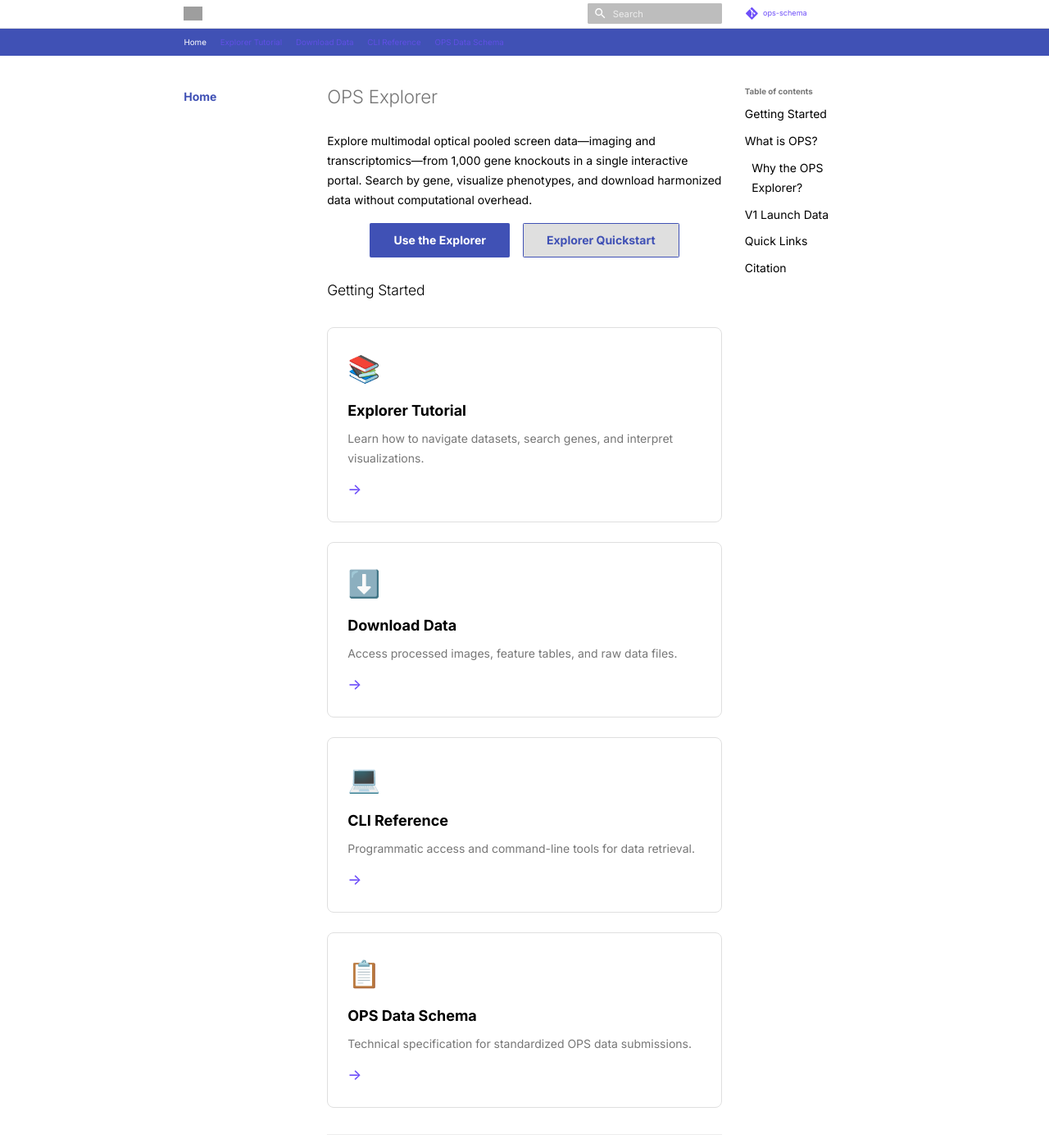
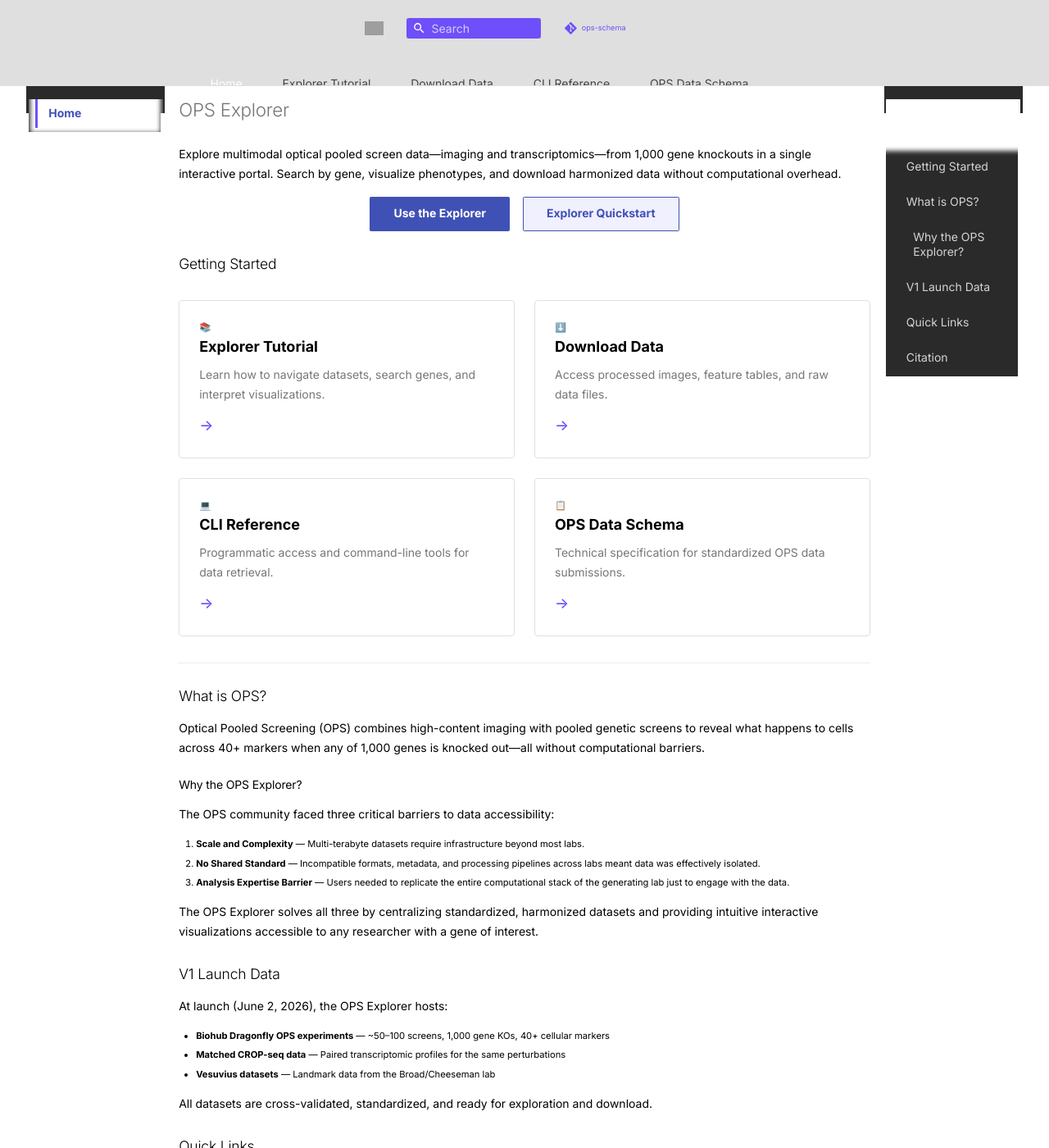
Before and after one commit to chanzuckerberg/ops-schema, an MkDocs documentation site: the page built from docs/index.md, in a window 1280 px wide and 1400 px high. Shown: the whole window at 82% size. Built offline with MkDocs 1.6.1 and Material for MkDocs 9.7.7, drawn with Linux system fonts in a browser that asks for light colours; comment, search, counter and statistics services are not loaded; grey boxes are pictures that could not be loaded.

Commit message:
Update custom.css

```diff
--- a/docs/stylesheets/custom.css
+++ b/docs/stylesheets/custom.css
@@ -8,8 +8,9 @@
   --color-indigo-100: #F1F0FF;
   --color-gray-600: #767676;
   --color-gray-200: #DFDFDF;
+  --color-black: #000000;
   --color-white: #FFFFFF;
-  --color-black: #000000;
+  --color-dark-bg: #1a1a1a;
 
   /* Typography - Inter */
   --font-family: 'Inter', -apple-system, BlinkMacSystemFont, 'Segoe UI', sans-serif;
@@ -29,7 +30,7 @@
 }
 
 /* =============================================================================
-   Base Typography
+   Base Typography & Layout
    ============================================================================= */
 
 html {
@@ -87,6 +88,163 @@ a:hover {
 }
 
 /* =============================================================================
+   Header & Navigation
+   ============================================================================= */
+
+.md-header {
+  background-color: var(--color-gray-200);
+  border-bottom: 1px solid var(--color-gray-200);
+  height: 70px;
+  display: flex;
+  align-items: center;
+}
+
+.md-header__title {
+  font-size: var(--font-h1-size);
+  font-weight: 600;
+  color: var(--color-black);
+}
+
+.md-header__button {
+  color: var(--color-indigo-500);
+}
+
+.md-header__button:hover {
+  color: var(--color-indigo-500);
+}
+
+.md-logo {
+  margin-right: 16px;
+}
+
+.md-logo img {
+  height: 40px;
+  width: auto;
+}
+
+/* Search Bar */
+.md-search__input {
+  background-color: var(--color-indigo-500);
+  color: var(--color-white);
+  border: none;
+  border-radius: 4px;
+  padding: 10px 16px;
+  font-size: 14px;
+}
+
+.md-search__input::placeholder {
+  color: rgba(255, 255, 255, 0.7);
+}
+
+.md-search__input:focus {
+  border-color: var(--color-indigo-500);
+  box-shadow: 0 0 0 2px rgba(110, 79, 249, 0.2);
+}
+
+.md-search__icon {
+  color: var(--color-white);
+}
+
+/* Navigation Tabs */
+.md-tabs {
+  background-color: var(--color-gray-200);
+  border-bottom: 1px solid var(--color-gray-200);
+}
+
+.md-tabs__list {
+  display: flex;
+  gap: 32px;
+  padding: 0 32px;
+}
+
+.md-tabs__link {
+  font-size: 14px;
+  font-weight: 400;
+  color: var(--color-black);
+  padding: 12px 0;
+  border-bottom: 3px solid transparent;
+  transition: all 0.2s ease;
+}
+
+.md-tabs__link--active {
+  color: var(--color-black);
+  border-bottom-color: var(--color-indigo-500);
+  font-weight: 600;
+}
+
+.md-tabs__link:hover {
+  color: var(--color-indigo-500);
+}
+
+/* =============================================================================
+   Sidebar Navigation
+   ============================================================================= */
+
+.md-nav {
+  background-color: #2a2a2a;
+}
+
+.md-sidebar {
+  background-color: #2a2a2a;
+}
+
+.md-nav__title {
+  font-size: 12px;
+  font-weight: 600;
+  color: var(--color-white);
+  text-transform: uppercase;
+  letter-spacing: 0.5px;
+  padding: 16px 16px 8px;
+  margin-top: 12px;
+  border-bottom: 1px solid rgba(255, 255, 255, 0.1);
+}
+
+.md-nav__title:first-child {
+  margin-top: 0;
+}
+
+.md-nav__link {
+  font-size: 14px;
+  color: rgba(255, 255, 255, 0.8);
+  padding: 8px 16px;
+  transition: all 0.2s ease;
+}
+
+.md-nav__link:hover {
+  background-color: rgba(110, 79, 249, 0.1);
+  color: var(--color-white);
+}
+
+.md-nav__link--active {
+  color: var(--color-indigo-500);
+  font-weight: 600;
+  border-left: 3px solid var(--color-indigo-500);
+  padding-left: 13px;
+}
+
+.md-nav__item {
+  margin: 0;
+}
+
+/* =============================================================================
+   Main Content Area - Full Width
+   ============================================================================= */
+
+.md-main {
+  flex-grow: 1;
+}
+
+.md-main__inner {
+  max-width: 100%;
+  margin: 0;
+  padding: 0 32px;
+}
+
+.md-content {
+  max-width: 100%;
+}
+
+/* =============================================================================
    Buttons & CTAs
    ============================================================================= */
 
@@ -100,6 +258,7 @@ a:hover {
   transition: all 0.2s ease;
   border: none;
   cursor: pointer;
+  font-family: var(--font-family);
 }
 
 .md-button--primary {
@@ -110,28 +269,30 @@ a:hover {
 .md-button--primary:hover {
   background-color: #5940d9;
   text-decoration: none;
+  box-shadow: 0 4px 12px rgba(110, 79, 249, 0.3);
 }
 
 .md-button--secondary {
-  background-color: var(--color-gray-200);
+  background-color: var(--color-indigo-100);
   color: var(--color-black);
-  border: 1px solid var(--color-gray-600);
+  border: 1px solid var(--color-gray-200);
 }
 
 .md-button--secondary:hover {
-  background-color: #f0f0f0;
+  background-color: #e8e5ff;
   text-decoration: none;
+  border-color: var(--color-indigo-500);
 }
 
 /* =============================================================================
-   Hero Section (Homepage)
+   Hero Section
    ============================================================================= */
 
 .hero {
   padding: 64px 32px;
   text-align: center;
-  background: linear-gradient(135deg, var(--color-white) 0%, var(--color-indigo-100) 100%);
-  border-radius: 8px;
+  background-color: var(--color-white);
+  border-bottom: 1px solid var(--color-gray-200);
   margin-bottom: 48px;
 }
 
@@ -145,7 +306,7 @@ a:hover {
   font-size: 16px;
   line-height: 28px;
   color: var(--color-gray-600);
-  max-width: 600px;
+  max-width: 800px;
   margin: 0 auto 32px;
 }
 
@@ -157,12 +318,12 @@ a:hover {
 }
 
 /* =============================================================================
-   Tile/Card Grid (Landing Pages)
+   Tile/Card Grid
    ============================================================================= */
 
 .tile-grid {
   display: grid;
-  grid-template-columns: repeat(auto-fit, minmax(300px, 1fr));
+  grid-template-columns: repeat(auto-fit, minmax(320px, 1fr));
   gap: 24px;
   margin: 32px 0;
 }
@@ -172,7 +333,7 @@ a:hover {
   flex-direction: column;
   padding: 24px;
   border: 1px solid var(--color-gray-200);
-  border-radius: 8px;
+  border-radius: 4px;
   text-decoration: none;
   color: inherit;
   transition: all 0.2s ease;
@@ -181,27 +342,23 @@ a:hover {
 
 .tile:hover {
   border-color: var(--color-indigo-500);
-  box-shadow: 0 4px 12px rgba(110, 79, 249, 0.1);
+  background-color: var(--color-indigo-100);
+  box-shadow: 0 4px 12px rgba(110, 79, 249, 0.15);
   transform: translateY(-2px);
   text-decoration: none;
 }
 
-.tile-icon {
-  font-size: 32px;
-  margin-bottom: 12px;
-}
-
 .tile-title {
-  font-size: 18px;
+  font-size: var(--font-h2-size);
   font-weight: 600;
-  line-height: 28px;
-  margin-bottom: 8px;
+  line-height: var(--font-h2-line-height);
+  margin: 0 0 8px 0;
   color: var(--color-black);
 }
 
 .tile-tagline {
-  font-size: 14px;
-  line-height: 24px;
+  font-size: var(--font-body-size);
+  line-height: var(--font-body-line-height);
   color: var(--color-gray-600);
   flex-grow: 1;
   margin-bottom: 12px;
@@ -214,7 +371,7 @@ a:hover {
 }
 
 /* =============================================================================
-   Section Headings with Rule
+   Section Headings
    ============================================================================= */
 
 .section-heading {
@@ -228,7 +385,7 @@ a:hover {
 }
 
 /* =============================================================================
-   Secondary Text & Metadata
+   Secondary Text
    ============================================================================= */
 
 .text-secondary {
@@ -243,7 +400,7 @@ a:hover {
 }
 
 /* =============================================================================
-   Code & Preformatted Text
+   Code & Preformatted
    ============================================================================= */
 
 code {
@@ -261,6 +418,7 @@ pre {
   border-radius: 4px;
   overflow-x: auto;
   margin: 16px 0;
+  border: 1px solid var(--color-gray-200);
 }
 
 pre code {
@@ -289,6 +447,7 @@ th {
   font-weight: 600;
   font-size: 14px;
   border: 1px solid var(--color-gray-200);
+  color: var(--color-black);
 }
 
 td {
@@ -296,6 +455,7 @@ td {
   border: 1px solid var(--color-gray-200);
   font-size: 14px;
   line-height: 24px;
+  color: var(--color-black);
 }
 
 tr:nth-child(even) {
@@ -303,7 +463,7 @@ tr:nth-child(even) {
 }
 
 /* =============================================================================
-   Admonitions & Call-outs
+   Admonitions
    ============================================================================= */
 
 .admonition {
@@ -331,52 +491,6 @@ tr:nth-child(even) {
 }
 
 /* =============================================================================
-   Navigation & Header
-   ============================================================================= */
-
-.md-header {
-  background-color: var(--color-white);
-  border-bottom: 1px solid var(--color-gray-200);
-}
-
-.md-header__button {
-  color: var(--color-indigo-500);
-}
-
-.md-nav__link {
-  font-size: 14px;
-  line-height: 24px;
-  color: var(--color-black);
-}
-
-.md-nav__link--active {
-  color: var(--color-indigo-500);
-  font-weight: 600;
-}
-
-/* =============================================================================
-   Sidebar & TOC
-   ============================================================================= */
-
-.md-sidebar {
-  background-color: var(--color-white);
-}
-
-.md-toc {
-  font-size: 14px;
-  line-height: 24px;
-}
-
-.md-toc__link {
-  color: var(--color-gray-600);
-}
-
-.md-toc__link--active {
-  color: var(--color-indigo-500);
-  font-weight: 600;
-}
-
-/* =============================================================================
    Coming Soon Placeholder
    ============================================================================= */
 
@@ -384,8 +498,9 @@ tr:nth-child(even) {
   text-align: center;
   padding: 64px 32px;
   background-color: var(--color-indigo-100);
-  border-radius: 8px;
+  border-radius: 4px;
   margin: 32px 0;
+  border: 1px solid var(--color-gray-200);
 }
 
 .coming-soon h2 {
@@ -399,10 +514,76 @@ tr:nth-child(even) {
 }
 
 /* =============================================================================
+   Footer
+   ============================================================================= */
+
+.md-footer {
+  background-color: var(--color-black);
+  color: var(--color-white);
+  padding: 24px 32px;
+  margin-top: 64px;
+}
+
+.md-footer-meta {
+  display: flex;
+  justify-content: space-between;
+  align-items: center;
+  flex-wrap: wrap;
+  gap: 32px;
+  padding: 24px 0;
+  border-top: 1px solid rgba(255, 255, 255, 0.1);
+}
+
+.md-footer-meta__inner {
+  display: flex;
+  gap: 24px;
+  align-items: center;
+}
+
+.md-footer-meta a {
+  color: var(--color-white);
+  font-size: 12px;
+  text-decoration: none;
+  transition: color 0.2s ease;
+}
+
+.md-footer-meta a:hover {
+  color: var(--color-indigo-500);
+  text-decoration: none;
+}
+
+.md-footer__logo {
+  height: 24px;
+  width: auto;
+}
+
+/* =============================================================================
    Responsive Design
    ============================================================================= */
 
 @media (max-width: 768px) {
+  .md-header {
+    height: auto;
+    flex-direction: column;
+  }
+
+  .md-tabs__list {
+    flex-direction: column;
+    gap: 0;
+    padding: 0;
+  }
+
+  .md-tabs__link {
+    padding: 12px 16px;
+    border-bottom: none;
+    border-left: 3px solid transparent;
+  }
+
+  .md-tabs__link--active {
+    border-bottom: none;
+    border-left-color: var(--color-indigo-500);
+  }
+
   .hero {
     padding: 48px 24px;
   }
@@ -410,10 +591,6 @@ tr:nth-child(even) {
   .hero h1 {
     font-size: 24px;
     line-height: 32px;
-  }
-
-  .tile-grid {
-    grid-template-columns: 1fr;
   }
 
   .hero-buttons {
@@ -425,6 +602,19 @@ tr:nth-child(even) {
     text-align: center;
   }
 
+  .tile-grid {
+    grid-template-columns: 1fr;
+  }
+
+  .md-footer-meta {
+    flex-direction: column;
+    align-items: flex-start;
+  }
+
+  .md-main__inner {
+    padding: 0 16px;
+  }
+
   h1 {
     font-size: 24px;
   }
```
